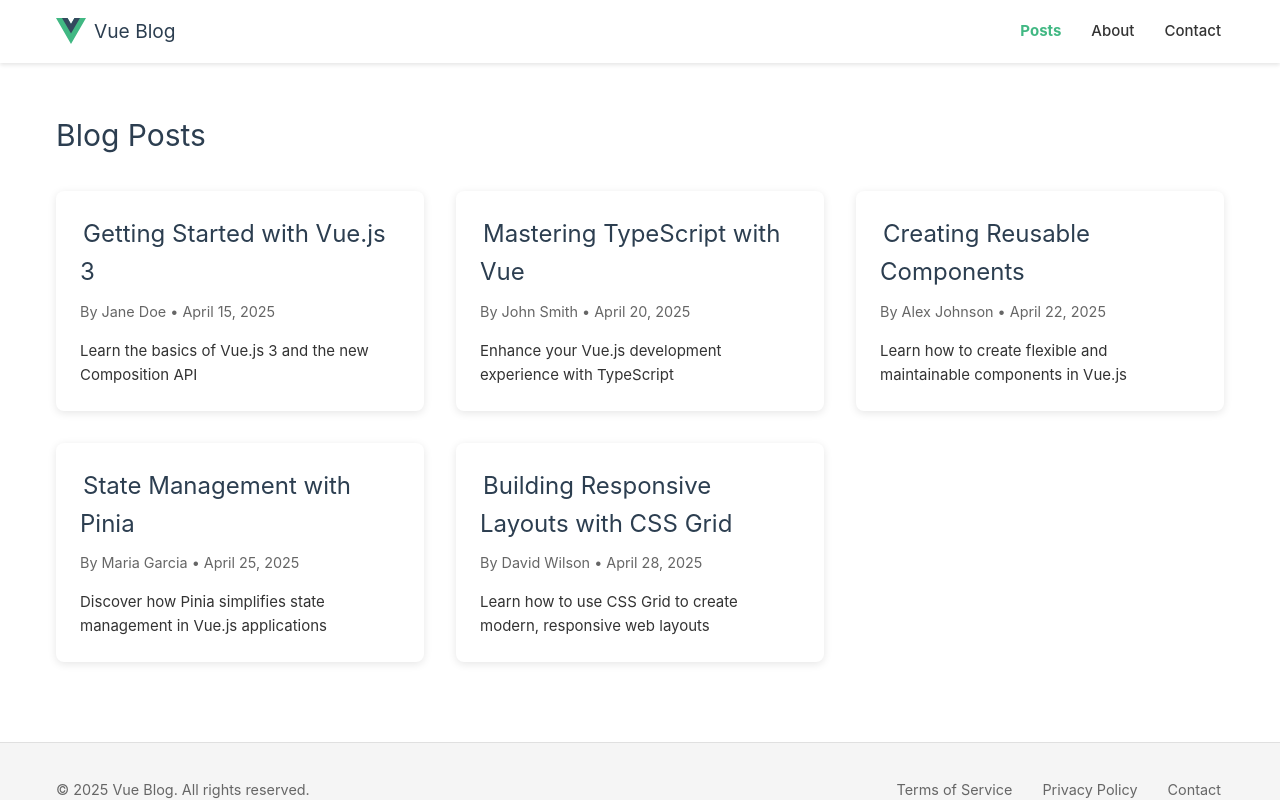
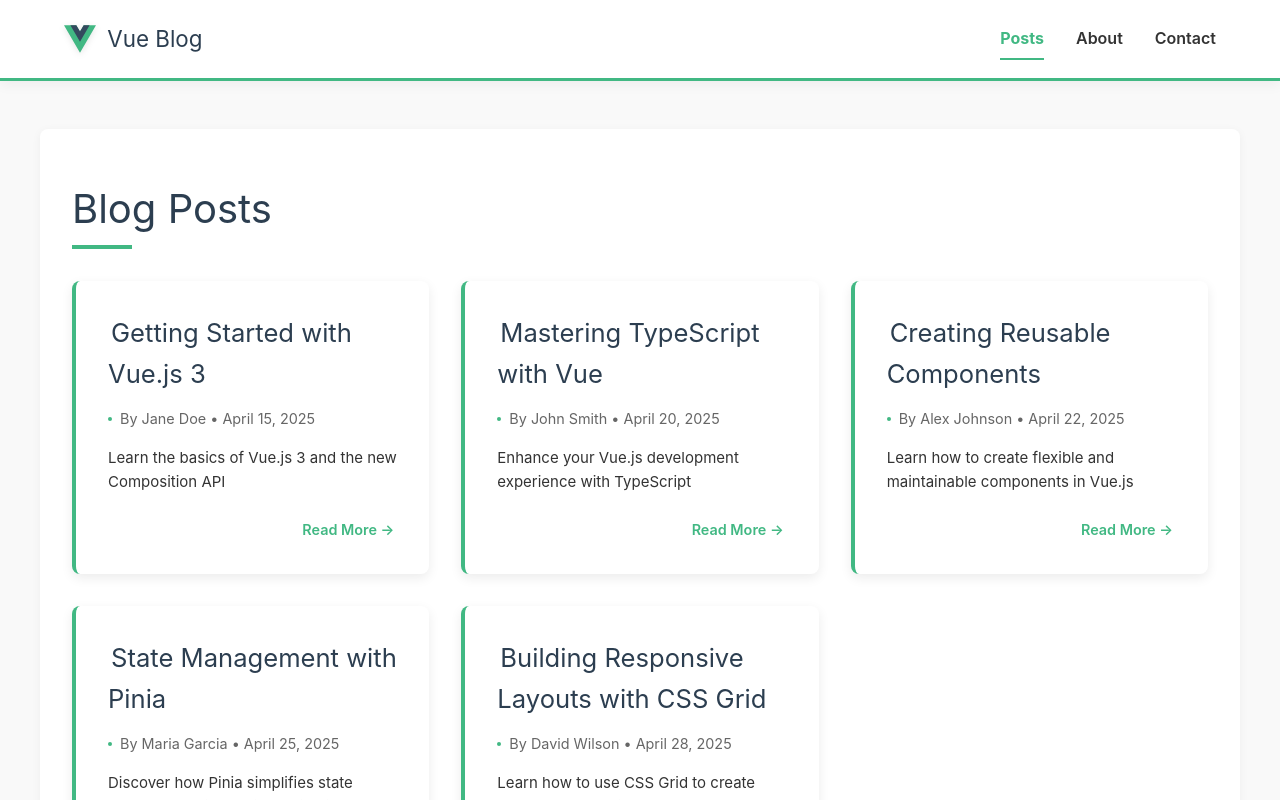
Before and after one commit to BrianMwengi/vue-blog, a Vue app: page / in a window 1280 px wide. Shown: the top 800 px of the page. Built offline with nearby package versions, Linux system fonts and the light colour scheme; the HTML template or start-up script is replaced by a standard one.

Commit message:
feat: Update with styling for modern look and feel

```diff
--- a/src/App.vue
+++ b/src/App.vue
@@ -24,18 +24,22 @@ import Footer from './components/Footer.vue'
   flex-direction: column;
   min-height: 100vh;
   width: 100%;
+  background-color: #f9f9f9;
 }
 
 .main-content {
   flex: 1;
   width: 100%;
-  padding: 2rem 0;
+  padding: 3rem 0;
 }
 
 .content-container {
   max-width: 1200px;
   width: 100%;
   margin: 0 auto;
-  padding: 0 1rem;
+  padding: 2rem;
+  background-color: #ffffff;
+  border-radius: 8px;
+  box-shadow: 0 2px 10px rgba(0, 0, 0, 0.05);
 }
 </style>
--- a/src/components/Navbar.vue
+++ b/src/components/Navbar.vue
@@ -2,7 +2,7 @@
   <nav class="navbar">
     <div class="container">
       <div class="logo">
-        <img alt="Vue logo" src="@/assets/logo.svg" width="30" height="30" />
+        <img alt="Vue logo" src="@/assets/logo.svg" width="32" height="32" />
         <span>Vue Blog</span>
       </div>
       <div class="nav-links">
@@ -21,12 +21,13 @@ import { RouterLink } from 'vue-router'
 <style scoped>
 .navbar {
   background-color: #ffffff;
-  box-shadow: 0 2px 4px rgba(0, 0, 0, 0.1);
-  padding: 1rem 0;
+  box-shadow: 0 4px 12px rgba(0, 0, 0, 0.05);
+  padding: 1.15rem 0;
   position: sticky;
   top: 0;
   z-index: 100;
   width: 100%;
+  border-bottom: 3px solid #41b883;
 }
 
 .container {
@@ -35,36 +36,69 @@ import { RouterLink } from 'vue-router'
   align-items: center;
   max-width: 1200px;
   margin: 0 auto;
-  padding: 0 1rem;
+  padding: 0 1.5rem;
   width: 100%;
 }
 
 .logo {
   display: flex;
   align-items: center;
-  gap: 0.5rem;
-  font-weight: bold;
-  font-size: 1.2rem;
+  gap: 0.7rem;
+  font-weight: 700;
+  font-size: 1.4rem;
+  color: #2c3e50;
+}
+
+.logo img {
+  filter: drop-shadow(0 2px 3px rgba(0, 0, 0, 0.1));
 }
 
 .nav-links {
   display: flex;
-  gap: 1.5rem;
+  gap: 2rem;
 }
 
 .nav-links a {
   text-decoration: none;
   color: #333;
-  font-weight: 500;
-  transition: color 0.3s ease;
+  font-weight: 600;
+  font-size: 1rem;
+  transition: all 0.3s ease;
+  position: relative;
+  padding: 0.5rem 0;
+}
+
+.nav-links a::after {
+  content: '';
+  position: absolute;
+  width: 0;
+  height: 2px;
+  bottom: 0;
+  left: 0;
+  background-color: #41b883;
+  transition: width 0.3s ease;
 }
 
 .nav-links a:hover {
   color: #41b883;
 }
 
+.nav-links a:hover::after {
+  width: 100%;
+}
+
 .nav-links a.router-link-active {
   color: #41b883;
-  font-weight: bold;
+  font-weight: 700;
+}
+
+.nav-links a.router-link-active::after {
+  width: 100%;
+}
+
+@media (max-width: 768px) {
+  .nav-links {
+    gap: 1rem;
+  }
 }
 </style>
--- a/src/views/PostListView.vue
+++ b/src/views/PostListView.vue
@@ -1,6 +1,6 @@
 <template>
   <div class="post-list">
-    <h1>Blog Posts</h1>
+    <h1 class="page-title">Blog Posts</h1>
 
     <div class="post-cards">
       <div v-for="post in posts" :key="post.id" class="post-card">
@@ -9,6 +9,9 @@
         </h2>
         <p class="post-meta">By {{ post.author }} • {{ post.date }}</p>
         <p class="post-snippet">{{ post.snippet }}</p>
+        <div class="read-more">
+          <RouterLink :to="`/post/${post.id}`" class="read-more-link">Read More →</RouterLink>
+        </div>
       </div>
     </div>
   </div>
@@ -24,6 +27,24 @@ import { RouterLink } from 'vue-router';
   padding: 1rem 0;
 }
 
+.page-title {
+  font-size: 2.5rem;
+  margin-bottom: 2rem;
+  color: #2c3e50;
+  position: relative;
+  padding-bottom: 0.5rem;
+}
+
+.page-title::after {
+  content: '';
+  position: absolute;
+  bottom: 0;
+  left: 0;
+  width: 60px;
+  height: 4px;
+  background-color: #41b883;
+}
+
 .post-cards {
   display: grid;
   grid-template-columns: 1fr;
@@ -34,19 +55,20 @@ import { RouterLink } from 'vue-router';
 .post-card {
   background-color: #fff;
   border-radius: 8px;
-  padding: 1.5rem;
-  box-shadow: 0 2px 8px rgba(0, 0, 0, 0.1);
-  transition: transform 0.2s ease, box-shadow 0.2s ease;
+  padding: 2rem;
+  box-shadow: 0 4px 12px rgba(0, 0, 0, 0.08);
+  transition: transform 0.3s ease, box-shadow 0.3s ease;
+  border-left: 4px solid #41b883;
 }
 
 .post-card:hover {
   transform: translateY(-5px);
-  box-shadow: 0 5px 15px rgba(0, 0, 0, 0.1);
+  box-shadow: 0 8px 24px rgba(0, 0, 0, 0.12);
 }
 
 .post-title {
-  margin-bottom: 0.5rem;
-  font-size: 1.5rem;
+  margin-bottom: 0.75rem;
+  font-size: 1.6rem;
 }
 
 .post-title a {
@@ -63,11 +85,40 @@ import { RouterLink } from 'vue-router';
   color: #666;
   font-size: 0.9rem;
   margin-bottom: 1rem;
+  display: flex;
+  align-items: center;
+}
+
+.post-meta::before {
+  content: "";
+  display: inline-block;
+  width: 4px;
+  height: 4px;
+  background-color: #41b883;
+  border-radius: 50%;
+  margin-right: 0.5rem;
 }
 
 .post-snippet {
   color: #333;
   line-height: 1.6;
+  margin-bottom: 1.5rem;
+}
+
+.read-more {
+  text-align: right;
+}
+
+.read-more-link {
+  color: #41b883;
+  text-decoration: none;
+  font-weight: 600;
+  font-size: 0.9rem;
+  transition: color 0.2s ease;
+}
+
+.read-more-link:hover {
+  color: #34495e;
 }
 
 @media (min-width: 768px) {
--- a/src/views/SinglePostView.vue
+++ b/src/views/SinglePostView.vue
@@ -3,7 +3,8 @@
     <div v-if="post" class="post-content">
       <h1 class="post-title">{{ post.title }}</h1>
       <div class="post-meta">
-        <p>By {{ post.author }} • Published on {{ post.date }}</p>
+        <span class="post-author">By {{ post.author }}</span>
+        <span class="post-date">Published on {{ post.date }}</span>
       </div>
       <div class="content">
         <p v-for="(paragraph, index) in contentParagraphs" :key="index">
@@ -11,7 +12,7 @@
         </p>
       </div>
       <div class="back-link">
-        <RouterLink to="/">← Back to all posts</RouterLink>
+        <RouterLink to="/" class="back-button">← Back to all posts</RouterLink>
       </div>
     </div>
     <div v-else class="not-found">
@@ -49,75 +50,146 @@ const contentParagraphs = computed(() => {
   margin: 0 auto;
 }
 
+.post-content {
+  position: relative;
+}
+
 .post-title {
-  font-size: 2.5rem;
-  margin-bottom: 1rem;
+  font-size: 2.75rem;
+  margin-bottom: 1.5rem;
   color: #2c3e50;
+  line-height: 1.2;
+  position: relative;
+  padding-bottom: 0.8rem;
+}
+
+.post-title::after {
+  content: '';
+  position: absolute;
+  bottom: 0;
+  left: 0;
+  width: 80px;
+  height: 4px;
+  background-color: #41b883;
 }
 
 .post-meta {
+  display: flex;
+  align-items: center;
   font-size: 1rem;
   color: #666;
-  margin-bottom: 2rem;
-  padding-bottom: 1rem;
+  margin-bottom: 2.5rem;
+  padding-bottom: 1.5rem;
   border-bottom: 1px solid #eee;
 }
 
+.post-author {
+  font-weight: 500;
+  margin-right: 1.5rem;
+}
+
+.post-date {
+  position: relative;
+  padding-left: 1.5rem;
+}
+
+.post-date::before {
+  content: "";
+  position: absolute;
+  left: 0;
+  top: 50%;
+  transform: translateY(-50%);
+  width: 4px;
+  height: 4px;
+  background-color: #41b883;
+  border-radius: 50%;
+}
+
 .content {
-  line-height: 1.8;
-  font-size: 1.1rem;
+  line-height: 1.9;
+  font-size: 1.15rem;
   color: #333;
 }
 
 .content p {
-  margin-bottom: 1.5rem;
+  margin-bottom: 2rem;
+  text-align: justify;
+}
+
+.content p:first-of-type::first-letter {
+  font-size: 3.5rem;
+  font-weight: 500;
+  line-height: 0.8;
+  float: left;
+  margin-right: 0.5rem;
+  color: #41b883;
 }
 
 .back-link {
-  margin-top: 3rem;
-  padding-top: 1rem;
+  margin-top: 3.5rem;
+  padding-top: 1.5rem;
   border-top: 1px solid #eee;
 }
 
-.back-link a {
+.back-button {
+  display: inline-flex;
+  align-items: center;
   color: #41b883;
   text-decoration: none;
-  font-weight: 500;
-  transition: color 0.2s ease;
+  font-weight: 600;
+  transition: all 0.2s ease;
+  padding: 0.5rem 1rem;
+  border: 1px solid #41b883;
+  border-radius: 4px;
 }
 
-.back-link a:hover {
-  color: #34495e;
+.back-button:hover {
+  background-color: #41b883;
+  color: white;
 }
 
 .not-found {
   text-align: center;
-  padding: 3rem 1rem;
+  padding: 4rem 1rem;
+  background-color: #f8f8f8;
+  border-radius: 8px;
 }
 
 .not-found h2 {
-  font-size: 2rem;
+  font-size: 2.5rem;
   color: #34495e;
-  margin-bottom: 1rem;
+  margin-bottom: 1.5rem;
 }
 
 .not-found p {
   color: #666;
-  margin-bottom: 2rem;
+  margin-bottom: 2.5rem;
+  font-size: 1.1rem;
 }
 
 .back-home {
   display: inline-block;
   background-color: #41b883;
   color: white;
-  padding: 0.75rem 1.5rem;
+  padding: 0.85rem 1.75rem;
   border-radius: 4px;
   text-decoration: none;
   font-weight: 500;
   transition: background-color 0.2s ease;
+  box-shadow: 0 2px 6px rgba(65, 184, 131, 0.3);
 }
 
 .back-home:hover {
   background-color: #34495e;
 }
+
+@media (max-width: 768px) {
+  .post-title {
+    font-size: 2rem;
+  }
+
+  .content {
+    font-size: 1.05rem;
+  }
+}
 </style>
```
